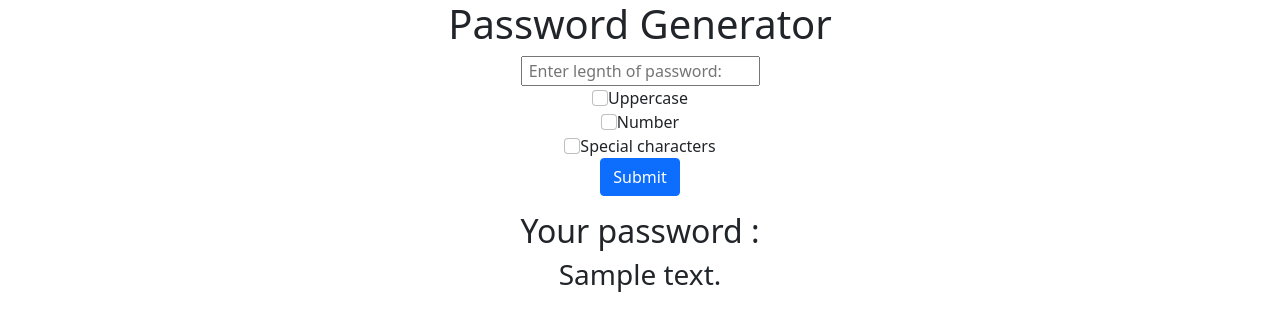
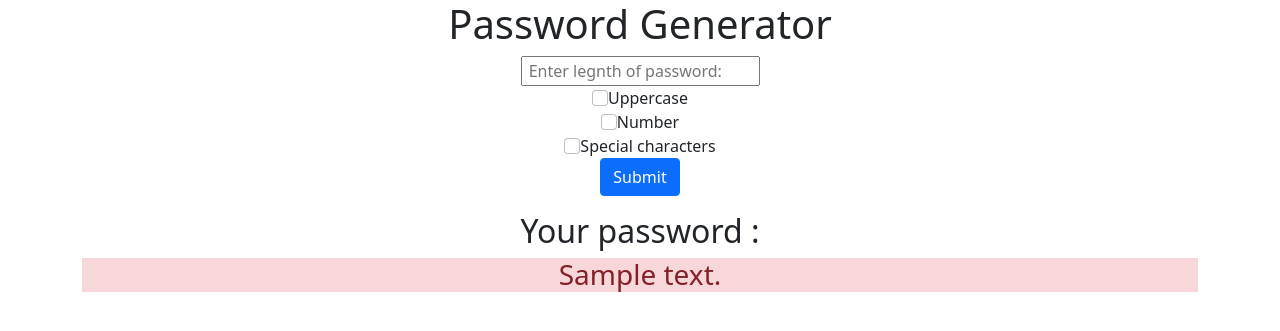
Before and after one commit to Bharat-chaudhari/practice, a Django app: template templates/base.html in a window 1280 px wide. Shown: the top 331 px of the page. Run offline with Django 3.2, Linux system fonts and the light colour scheme; the template is opened without the code that fills it: most values are stand-ins (such as "Sample title", 1, 10 or a date in 2020).

Commit message:
Change in HTML

```diff
--- a/templates/base.html
+++ b/templates/base.html
@@ -25,7 +25,7 @@
             <input type="submit"class="btn btn-primary mb-3" value="Submit"/>
         </form>
 
-        <h2>Your password :</h2> <h3>{{context}}</h3>
+        <h2>Your password :</h2> <h3 class="alert-danger">{{context}}</h3>
 
     </div>
 
```
